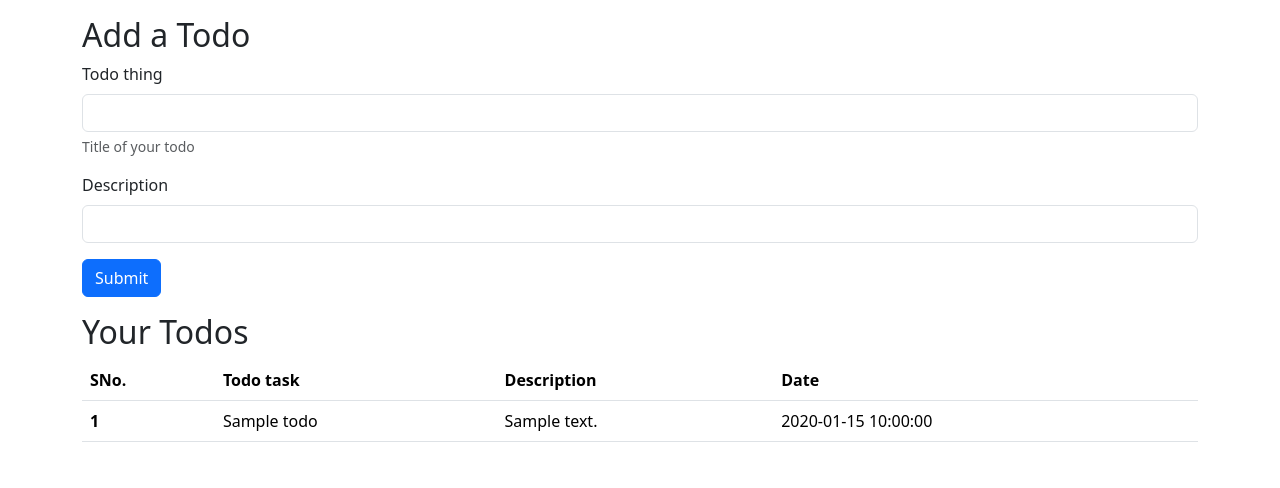
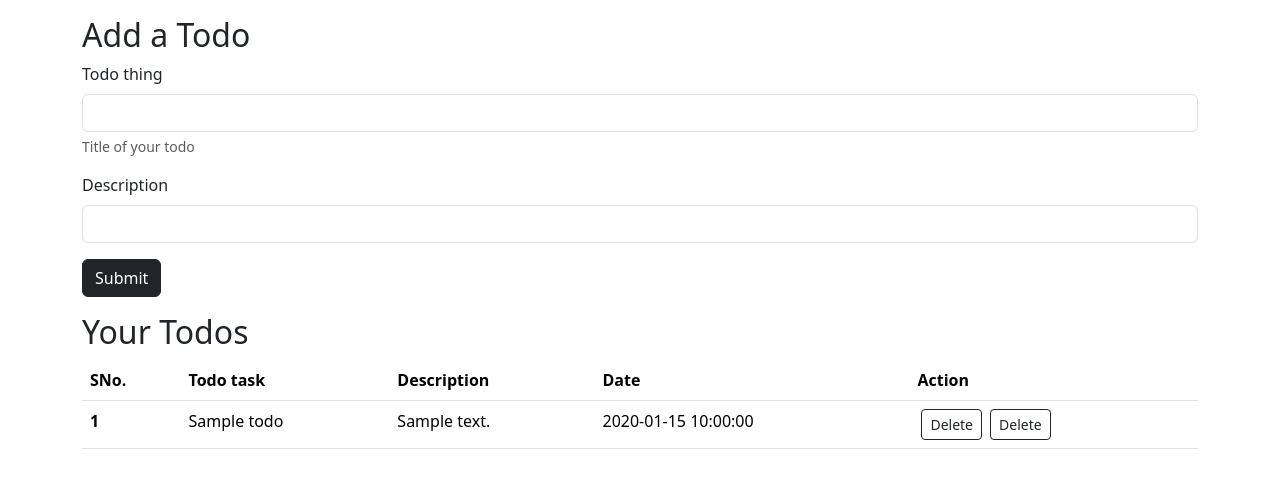
Before and after one commit to jonash-chataut/py-coo, a Python web app: template flask/templates/index.html in a window 1280 px wide. Shown: the part 56-544 px from the top of the page. Run offline with Jinja, Linux system fonts and the light colour scheme; the template is opened without the code that fills it: most values are stand-ins (such as "Sample title", 1, 10 or a date in 2020).

Commit message:
Fixed the cols and the buttons

```diff
--- a/flask/templates/index.html
+++ b/flask/templates/index.html
@@ -90,7 +90,7 @@
           <label for="desc" class="form-label">Description</label>
           <input type="text" class="form-control" name="desc" id="desc" />
         </div>
-        <button type="submit" class="btn btn-primary">Submit</button>
+        <button type="submit" class="btn btn-dark">Submit</button>
       </form>
     </div>
 
@@ -103,6 +103,7 @@
             <th scope="col">Todo task</th>
             <th scope="col">Description</th>
             <th scope="col">Date</th>
+            <th scope="col">Action</th>
           </tr>
         </thead>
         <tbody>
@@ -112,6 +113,20 @@
             <td>{{todo.title}}</td>
             <td>{{todo.desc}}</td>
             <td>{{todo.date_executed}}</td>
+            <td>
+              <a href="/delete/{{todo.sno}}"
+                type="button"
+                class="btn btn-outline-dark btn-sm mx-1"
+              >
+                Delete
+              </button>
+              <a href="/delete/{{todo.sno}}"
+                type="button"
+                class="btn btn-outline-dark btn-sm mx-1"
+              >
+                Delete
+              </button>
+            </td>
           </tr>
           {% endfor %}
         </tbody>
```
Also changed, not shown: flask/instance/todolist.db.
